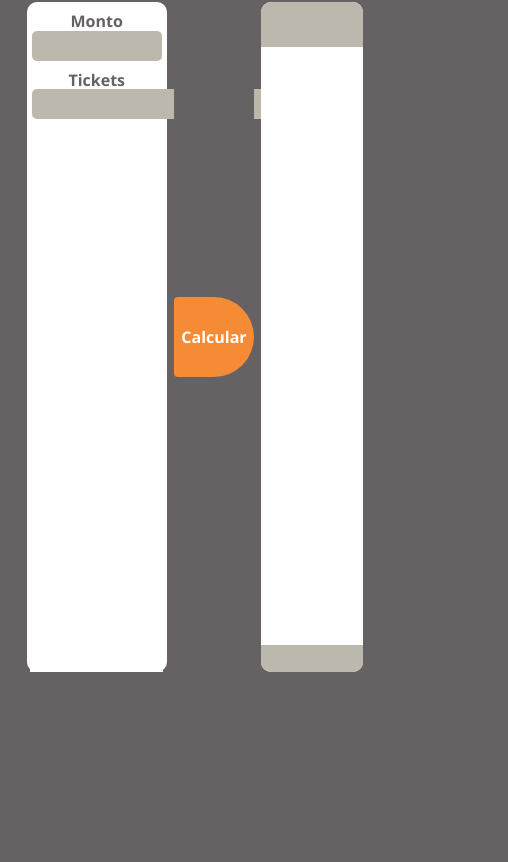
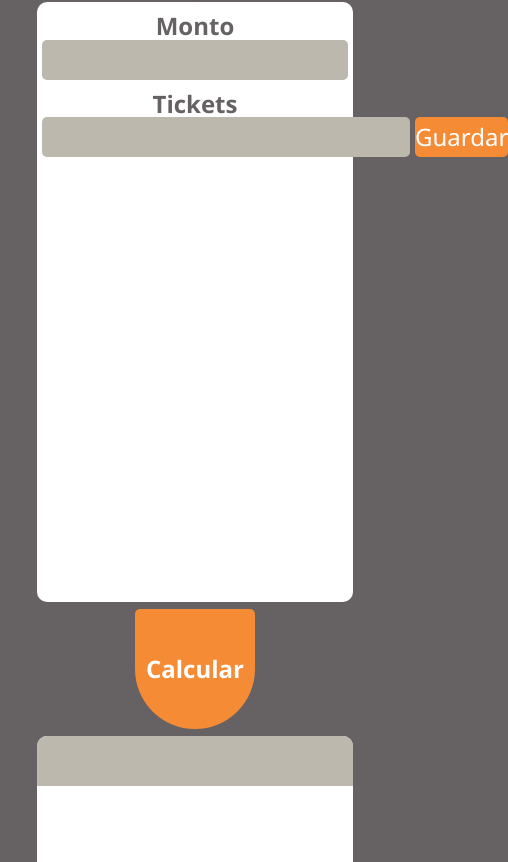
Before and after one commit to Spiderpaul/contador.github.io, a plain HTML site: page index.html in a window 390 px wide. Shown: the part 135-997 px from the top of the page, 508 px wide, since content can reach past the window. Before the commit the page ends 844 px from the top, so only its background shows below. Drawn offline with Linux system fonts and the light colour scheme.

Commit message:
Comportamiento responsivo, primer ajuste

```diff
--- a/assets/css/calcular.css
+++ b/assets/css/calcular.css
@@ -1,5 +1,5 @@
 .div-calcular{
-    width: auto;
+    width: 10%;
     height: 100%;
     display: flex;
     flex-direction: row;
@@ -9,9 +9,27 @@
 .btn-calcular{
     background: #f68b36;
     color: white;
-    width: 80px;
-    height: 80px;
+    width: 120px;
+    height: 120px;
     border-style: none;
+    font-size: x-large;
     font-weight: 600;
-    border-radius: 5px 50px 50px 5px;
+    margin: auto;
+    border-radius: 5px 50% 50% 5px;
 }
+
+.btn-calcular:hover{
+    background: #bdb8ad;
+    color: #666163;
+    cursor: pointer;
+}
+
+@media (max-width: 1200px){
+    .div-calcular{
+        width: 90%;
+    }
+
+    .btn-calcular{
+        border-radius: 5px 5px 50% 50%;
+    }
+}
--- a/assets/css/div-inputs.css
+++ b/assets/css/div-inputs.css
@@ -1,6 +1,6 @@
 .div-inputs {
   background: white;
-  width: 40%;
+  width: 35%;
   height: 90%;
   flex-grow: 1;
   margin: 2%;
@@ -27,16 +27,18 @@
   background: white;
   color: #666163;
   margin: auto;
+  font-size: x-large;
   font-weight: 600;
 }
 
 .input-monto {
   background: #bdb8ad;
-  height: 30px;
+  height: 40px;
   margin: 0 5px 0 5px;
   border-style: none;
   border-radius: 5px;
   text-align: center;
+  font-size: x-large;
   font-weight: 600;
 }
 
@@ -47,12 +49,13 @@
 
 .input-tickets {
   background: #bdb8ad;
-  height: 30px;
+  height: 40px;
   flex-grow: 2;
   margin-left: 5px;
   border-style: none;
   border-radius: 5px;
   text-align: center;
+  font-size: x-large;
   font-weight: 600;
 }
 
@@ -60,9 +63,17 @@
   background: #f68b36;
   color: white;
   flex-grow: 1;
+  height: 40px;
   margin: 0 5px 0 5px;
   border-style: none;
   border-radius: 5px;
+  font-size: x-large;
+}
+
+.btn-tickets:hover{
+    background: #bdb8ad;
+    color: #666163;
+    cursor: pointer;
 }
 
 .cards-tickets {
@@ -98,7 +109,7 @@
   color: #666163;
   width: 95%;
   height: 10px;
-  font-size: larger;
+  font-size: x-large;
   font-weight: 600;
   font-style: normal;
 }
@@ -121,3 +132,11 @@
 .trashIcon:hover {
   color: #f00;
 }
+
+@media (max-width: 1200px){
+  .div-inputs{
+    width: 90%;
+    height: auto;
+    min-height: 600px;
+  }
+}
--- a/assets/css/div-outputs.css
+++ b/assets/css/div-outputs.css
@@ -1,6 +1,6 @@
 .div-outputs{
     background: white;
-    width: 40%;
+    width: 35%;
     height: 90%;
     flex-grow: 1;
     margin: 2%;
@@ -22,6 +22,7 @@
 
 .resultado-monto{
     background: #bdb8ad;
+    font-size: x-large;
 }
 
 .resultado-lista-contenedor{
@@ -29,6 +30,7 @@
     width: 100%;
     height: 100%;
     overflow-y: scroll;
+    font-family: 'Segoe UI', Tahoma, Geneva, Verdana, sans-serif;
 }
 
 .resultado-lista{
@@ -37,7 +39,7 @@
     width: 100%;
     height: auto;
     text-align: center;
-    font-size: large;
+    font-size: x-large;
 }
 
 .resultado-elemento{
@@ -56,4 +58,19 @@
 
 .total-elemento{
     background: #bdb8ad;
+    font-size: x-large;
+    border-radius: 0 0 10px 10px;
 }
+
+@media (max-width: 1200px){
+    .div-outputs{
+        width: 90%;
+        height: auto;
+        min-height: 600px;
+    }
+
+    .resultado-lista-contenedor{
+        height: auto;
+        min-height: 580px;
+    }
+}
--- a/assets/css/header.css
+++ b/assets/css/header.css
@@ -1,13 +1,13 @@
 .div-header{
+    background: white;
     width: 100%;
-    height: 100px;
+    height: 130px;
     display: flex;
     align-items: center;
-    background: white
 }
 
 .img{
-    height: 80px;
+    height: 120px;
     margin: auto;
     border-radius: 50%;
     box-shadow: 1px 1px 6px 2px rgba(71, 71, 71, 0.80);
--- a/assets/css/section.css
+++ b/assets/css/section.css
@@ -5,3 +5,10 @@
     display: flex;
     align-items: center;
 }
+
+@media (max-width: 1200px){
+    .section-inputs-outputs{
+        flex-direction: column;
+        height: auto;
+    }
+}
```
